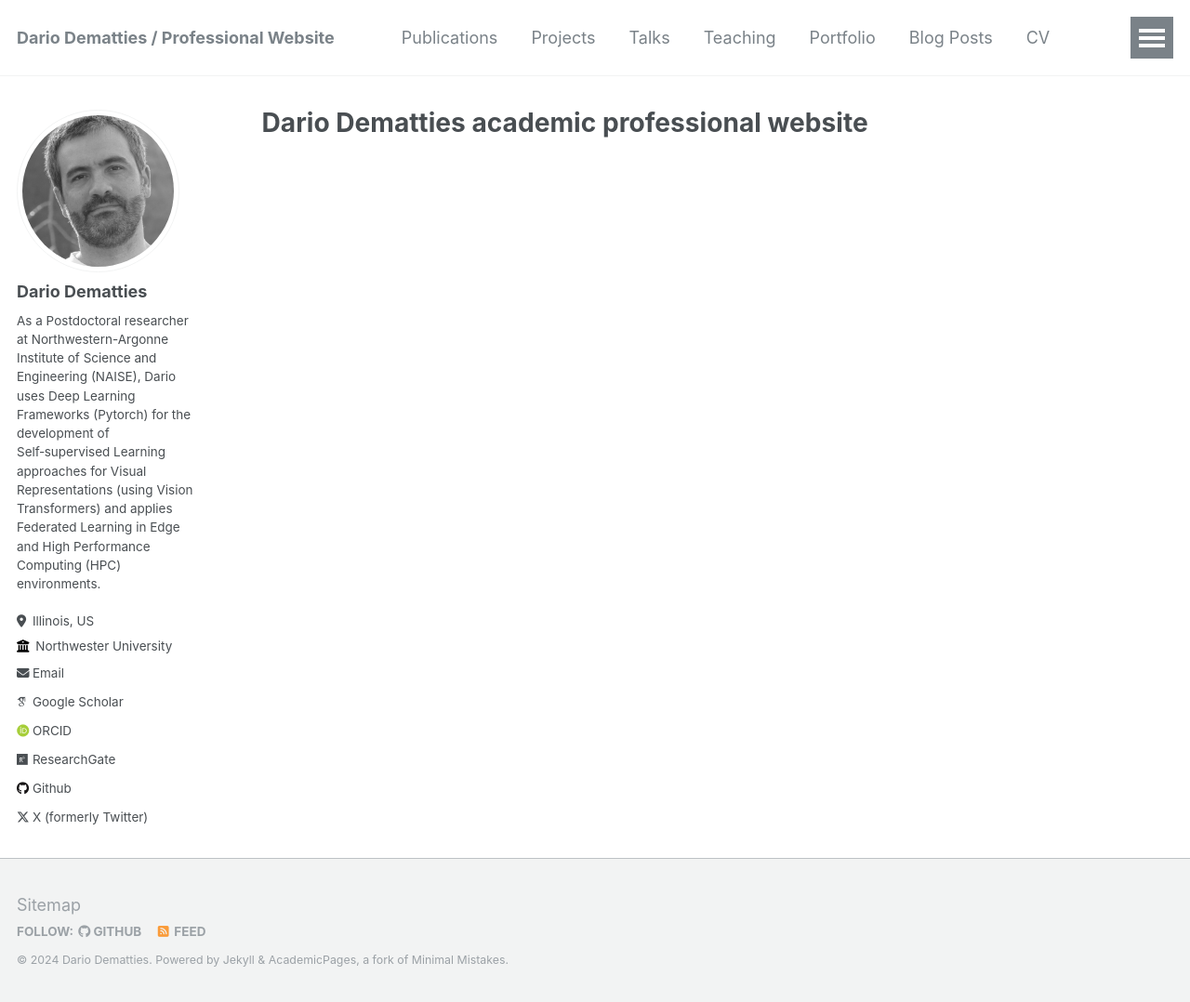
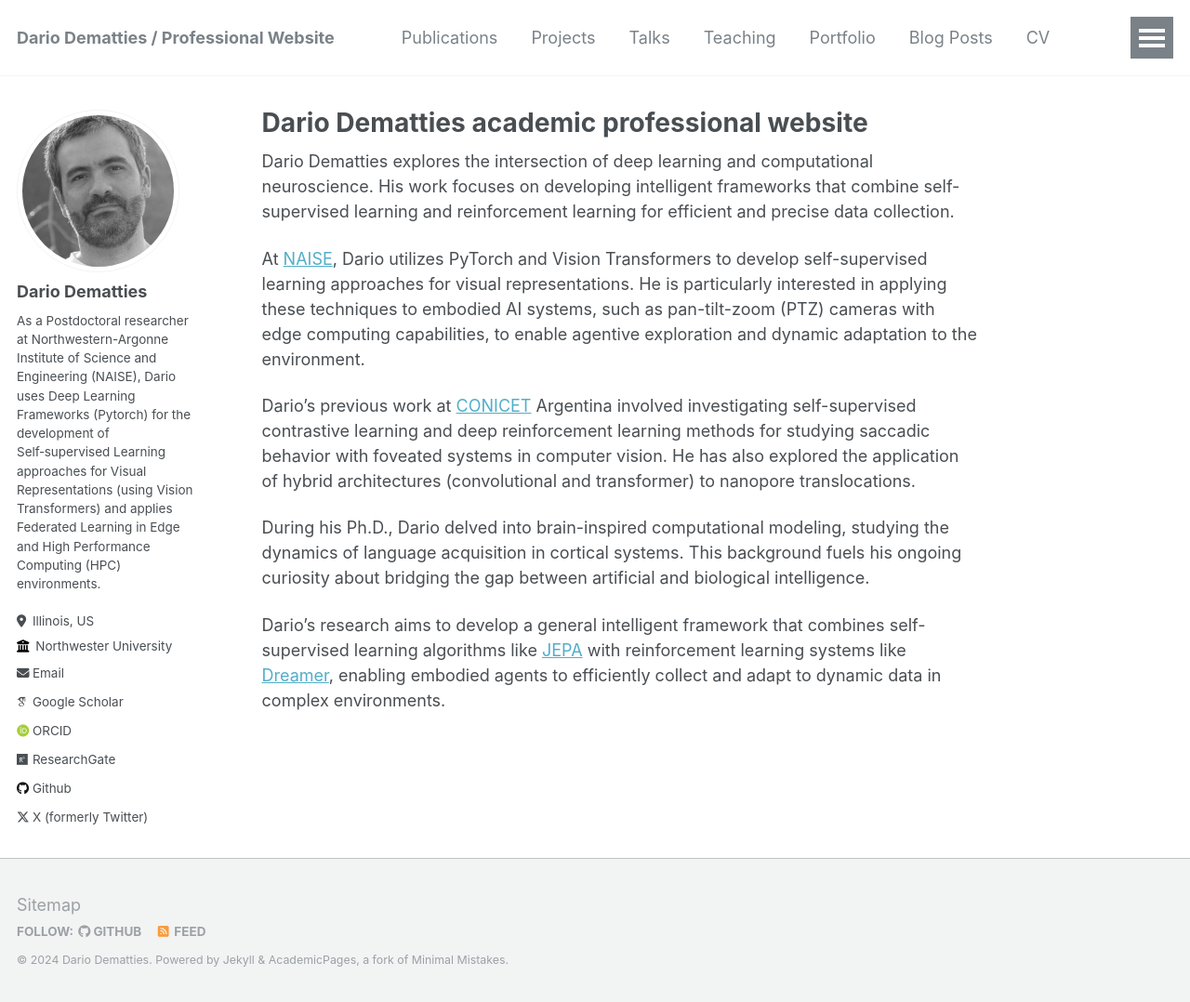
Before and after one commit to dariodematties/dariodematties.github.io, a Jekyll site: the page built from _pages/about.md, in a window 1280 px wide and 1078 px high. Shown: the whole window at 93% size. Built offline with Jekyll 4.4.1, drawn with Linux system fonts in a browser that asks for light colours; some web fonts are replaced.

Commit message:
Adding brief resume

```diff
--- a/_pages/about.md
+++ b/_pages/about.md
@@ -6,6 +6,19 @@ redirect_from:
   - /about/
   - /about.html
 ---
+
+Dario Dematties explores the intersection of deep learning and computational neuroscience. His work focuses on developing intelligent frameworks that combine self-supervised learning and reinforcement learning for efficient and precise data collection.
+
+At [NAISE](https://naise.northwestern.edu/), Dario utilizes PyTorch and Vision Transformers to develop self-supervised learning approaches for visual representations. He is particularly interested in applying these techniques to embodied AI systems, such as pan-tilt-zoom (PTZ) cameras with edge computing capabilities, to enable agentive exploration and dynamic adaptation to the environment.
+
+Dario's previous work at [CONICET](https://www.conicet.gov.ar/?lan=en) Argentina involved investigating self-supervised contrastive learning and deep reinforcement learning methods for studying saccadic behavior with foveated systems in computer vision. He has also explored the application of hybrid architectures (convolutional and transformer) to nanopore translocations.
+
+During his Ph.D., Dario delved into brain-inspired computational modeling, studying the dynamics of language acquisition in cortical systems. This background fuels his ongoing curiosity about bridging the gap between artificial and biological intelligence.
+
+Dario's research aims to develop a general intelligent framework that combines self-supervised learning algorithms like [JEPA](https://arxiv.org/abs/2301.08243) with reinforcement learning systems like [Dreamer](https://arxiv.org/abs/2206.14176), enabling embodied agents to efficiently collect and adapt to dynamic data in complex environments.
+
+
+
 
 <!--This is the front page of a website that is powered by the [academicpages template](https://github.com/academicpages/academicpages.github.io) and hosted on GitHub pages. [GitHub pages](https://pages.github.com) is a free service in which websites are built and hosted from code and data stored in a GitHub repository, automatically updating when a new commit is made to the respository. This template was forked from the [Minimal Mistakes Jekyll Theme](https://mmistakes.github.io/minimal-mistakes/) created by Michael Rose, and then extended to support the kinds of content that academics have: publications, talks, teaching, a portfolio, blog posts, and a dynamically-generated CV. You can fork [this repository](https://github.com/academicpages/academicpages.github.io) right now, modify the configuration and markdown files, add your own PDFs and other content, and have your own site for free, with no ads! An older version of this template powers my own personal website at [stuartgeiger.com](http://stuartgeiger.com), which uses [this Github repository](https://github.com/staeiou/staeiou.github.io).-->
 
```
